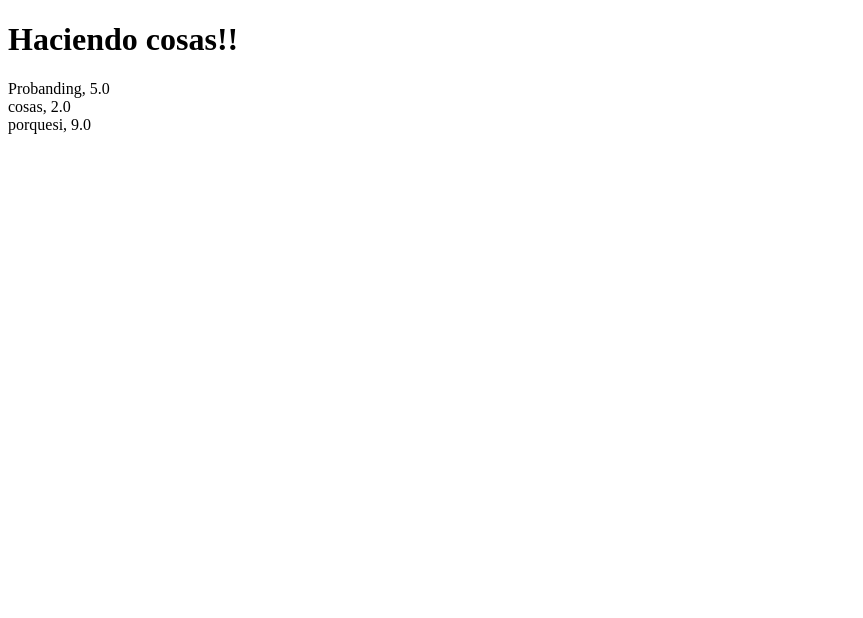
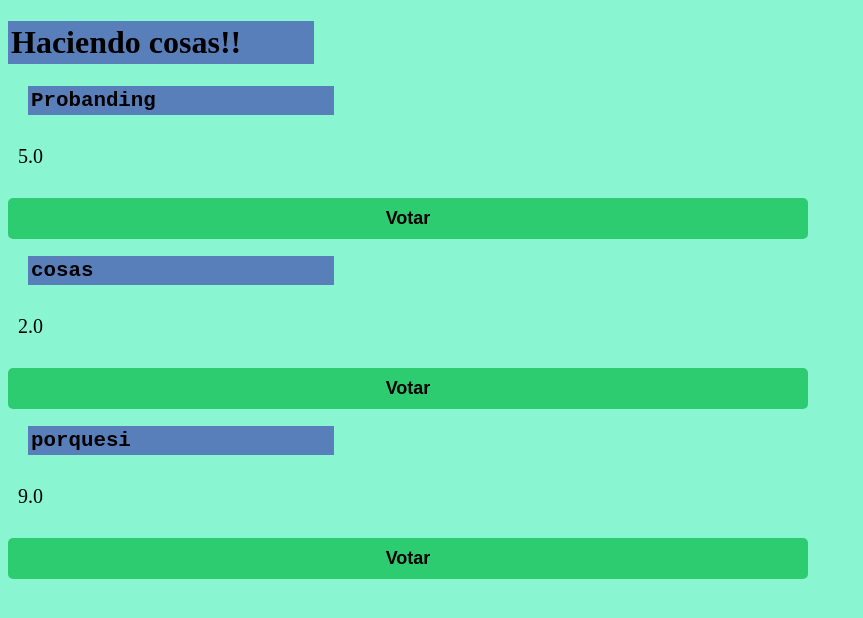
Before and after one commit to shruggedtom/probando, a Django app: page /house/ in a window 1280 px wide. Shown: the top 618 px of the page, without its empty margins (0-863 px from the left). Run offline with Django 4.2, Linux system fonts and the light colour scheme; data comes from the database, SQL or seed files in the repository.

Commit message:
css y html votacion

```diff
--- a/probando/house/templates/house/index.html
+++ b/probando/house/templates/house/index.html
@@ -1,12 +1,19 @@
+{% load static %}
+
 <!DOCTYPE html>
 <html>
 <head>
-
+  <title>Document</title>
+  <link rel="stylesheet" href="{% static 'css/house.css' %}">
 </head>
 <body>
-  <h1>{{tittle}}</h1>
+  <h1 class="tittle">{{tittle}}</h1>
   {% for product in products %}
-  <div>{{ product.name}}, {{product.price}}</div>
+  <h2 class="name">{{product.name}}</h2>
+  <p class="valor">{{product.price}}</p>
+  <div class="button">
+    <input type="submit" value="Votar">
+  </div>
   {% endfor %}
 </body>
 </html>
--- /dev/null
+++ b/probando/probando/static/css/house.css
@@ -0,0 +1,62 @@
+.name{
+    background-color: #597fbb;
+    padding: 3px;
+    display: flex;
+    justify-content: space-between;
+    align-items: center;
+    font-family: 'Courier New', Courier, monospace;
+    color: #000;
+    width: 300px;
+    margin-left: 20px;
+    font-size: 1.3rem;
+}
+
+.tittle{
+    background-color: #597fbb;
+    padding: 3px;
+    display: flex;
+    align-items: center;
+    color: #000;
+    width: 300px;
+    font-size: 2rem;
+}
+
+.valor{
+    margin-right: 20px;
+    color: rgb(0, 0, 0);
+    text-decoration: none;
+    font-size: 20px;
+    border-radius: 5px;
+    padding: 10px;
+}
+
+form{
+    margin: 50px auto;
+    background-color: #1ABC9C;
+    width: 700px;
+    padding: 2.5rem;
+    border-radius: 5px;
+}
+
+
+input[type="submit"]{
+    padding: 10px;
+    font-size: 18px;
+    border: none;
+    border-radius: 5px;
+    background-color: #2ECC71;
+    color: rgb(255, 255, 255)
+    font-family: 'Franklin Gothic Medium', 'Arial Narrow', Arial, sans-serif;
+    font-weight: 750;
+    transition: all 0.3s ease;
+    width: 800px;
+    align-items: center;
+}
+
+input[type="submit"]:hover{
+    background-color: rgb(10, 83, 59);
+}
+
+body{
+    background-color: rgb(138, 245, 209);
+}
```
